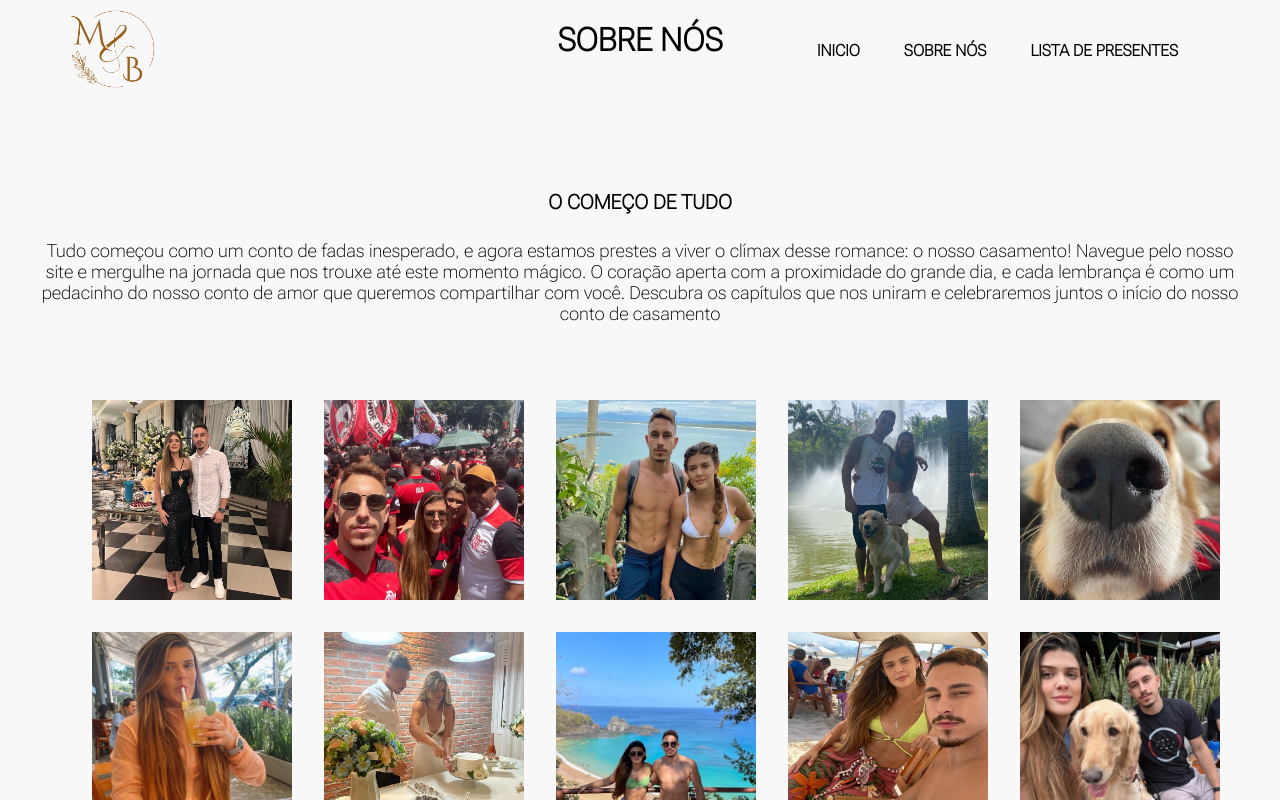
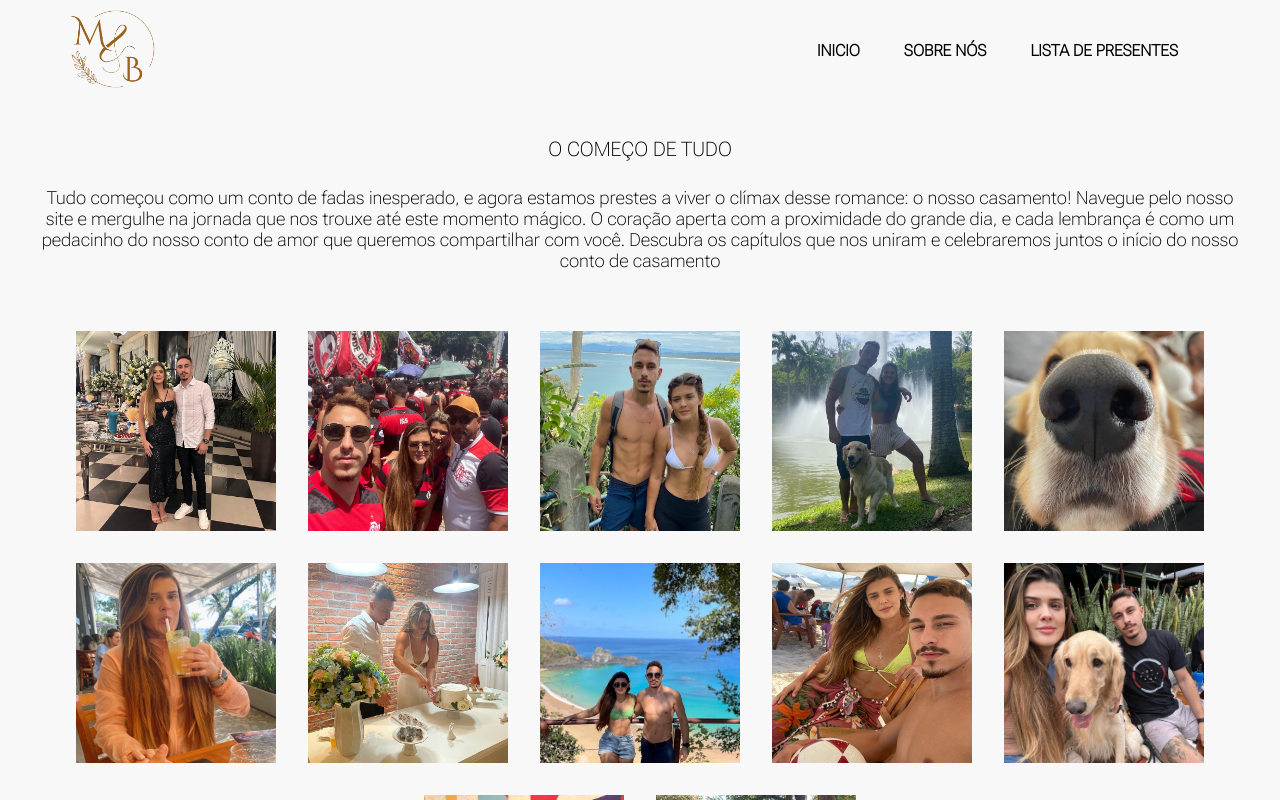
Before and after one commit to BMonassa/wedding-website, a React (Create React App) app: page /About in a window 1280 px wide. Shown: the top 800 px of the page. Built offline with nearby package versions, Linux system fonts and the light colour scheme.

Commit message:
Adjusting text

```diff
--- a/src/view/About/About.tsx
+++ b/src/view/About/About.tsx
@@ -24,10 +24,8 @@ export default function About() {
       <Margin />
 
       <Holder>
-        <TextCo title='SOBRE NÓS' />
-
         <ContainerText>
-          <TextCo size={20} color="#000000" fontweight={600} title='O COMEÇO DE TUDO' />
+          <TextCo size={20} color="#000000" fontweight={500} title='O COMEÇO DE TUDO' />
 
           <TextCo
             size={18}
--- a/src/view/About/styles.tsx
+++ b/src/view/About/styles.tsx
@@ -1,14 +1,15 @@
 import styled from 'styled-components';
 
 export const Container = styled.div`
+  display: flex;
   width: 100%;
   background-color: #F8F8F8;
   justify-content: center;
   align-items: center;
-  display: flex;
 `;
 
 export const Holder = styled.div`
+  margin-top: 60px;
   margin-bottom: 200px;
 `;
 
@@ -22,11 +23,11 @@ export const ContainerImg = styled.div`
 export const Image = styled.img`
   width: 200px;
   height: 200px;
-  margin-left: 32px;
-  margin-top: 32px;
+  margin: 16px;
+
 `;
 
 export const ContainerText = styled.div`
-  margin-top: 64px;
+  margin-top: 32px;
   padding: 32px
 `;
--- a/src/view/GiftList/GiftList.tsx
+++ b/src/view/GiftList/GiftList.tsx
@@ -26,10 +26,10 @@ export default function GiftList() {
         />
 
         <TextCo
-          size={18}
-          color="#000000"
-          fontweight={500}
-          title="QUERIDOS FAMILIARES E AMIGOS, PARA NÓS, A PRESENÇA DE VOCÊS NESTE DIA TÃO ESPECIAL É O MAIOR PRESENTE QUE PODERÍAMOS RECEBER. MAS, SE VOCÊS TAMBÉM QUISEREM NOS PRESENTEAR, FICAREMOS MUITO AGRADECIDOS. COM AMOR, MONIQUE E BRUNO."
+         size={16}
+         color="#4c4c4f"
+         fontweight={400}
+          title="QUERIDOS FAMILIARES E AMIGOS, PARA NÓS, A PRESENÇA DE VOCÊS NESTE DIA TÃO ESPECIAL É O MAIOR PRESENTE QUE PODERÍAMOS RECEBER MAS, SE VOCÊS TAMBÉM QUISEREM NOS PRESENTEAR, FICAREMOS MUITO AGRADECIDOS. COM AMOR, MONIQUE E BRUNO."
         />
 
         <ContainerLine>
--- a/src/view/Main/Main.tsx
+++ b/src/view/Main/Main.tsx
@@ -32,7 +32,7 @@ export default function Main() {
           size={16}
           color="#4c4c4f"
           fontweight={400}
-          title="Este site foi criado para nos aproximarmos ainda mais no caminho rumo ao nosso grande dia. Aqui, vocês descobrirão todos os detalhes que tornarão esse momento inesquecível: desde a data e o local do casamento até nossa seleção de presentes que nos deixará radiantes. E não poderiam faltar as fotos que capturam nossa jornada juntos. Agradecemos por fazerem parte dessa etapa única em nossas vidas!"
+          title="Este site foi criado para nos aproximarmos ainda mais no caminho rumo ao nosso grande dia. Aqui, vocês descobrirão todos os detalhes que tornarão esse momento inesquecível: desde a data e o local do casamento até nossa seleção de presentes que nos deixará radiantes e não poderiam faltar as fotos que capturam nossa jornada juntos. Agradecemos por fazerem parte dessa etapa única em nossas vidas!"
         />
       </ContainerText>
 
```
Lines whose indentation alone changed are shown as unchanged.
